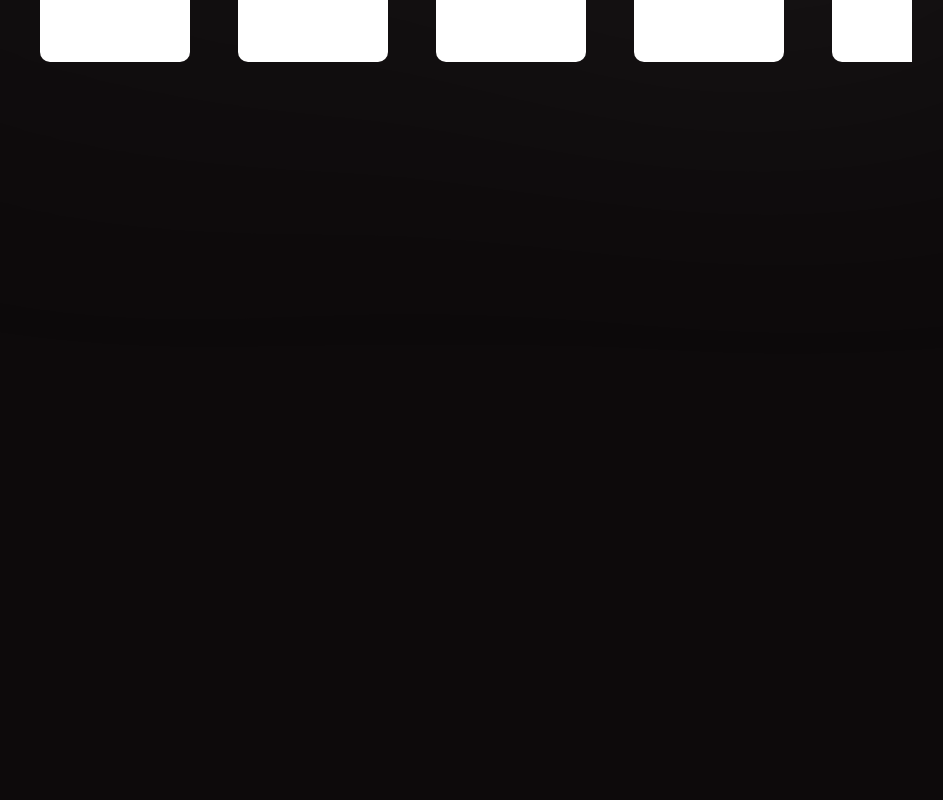
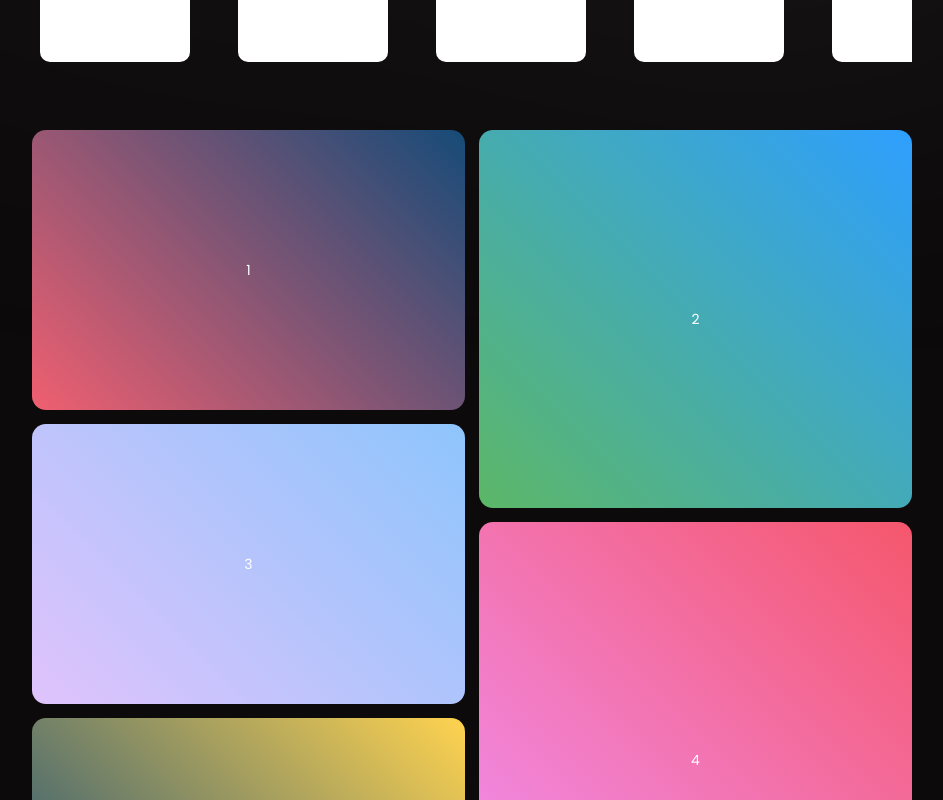
Before and after one commit to caiotheodoro/dbfy-client, a React (Vite) app: page /tests in a window 1280 px wide. Shown: the part 420-1220 px from the top of the page, without its empty margins (168-1111 px from the left). Before the commit the page ends 800 px from the top, so only its background shows below. Built offline with nearby package versions, Linux system fonts and the light colour scheme.

Commit message:
feat: 🎸 masonary grid component

```diff
--- /dev/null
+++ b/src/components/Masonry/index.tsx
@@ -0,0 +1,37 @@
+import { useEventListener } from '../../hooks'
+import React, { ReactNode, useEffect, useRef, useState } from 'react'
+import { Col, MasonryDiv } from './styles'
+
+
+const fillCols = (children: any, cols: any) => {
+    children?.forEach((child: any, i: number) => cols[i % cols.length].push(child))
+}
+
+interface IMasonryProps {
+    children: ReactNode
+    gap?: string
+    minWidth?: number
+}
+export function Masonry({ children, gap, minWidth = 500, ...rest }: IMasonryProps) {
+    const ref = useRef<HTMLDivElement>(null)
+    const [numCols, setNumCols] = useState(3)
+    const cols = [...Array(numCols)].map(() => [])
+    fillCols(children, cols)
+    const resizeHandler = () => {
+        const width = ref.current?.clientWidth
+        if (width) {
+            setNumCols(Math.ceil(width / minWidth))
+        }
+    }
+    useEffect(resizeHandler, [])
+    useEventListener(`resize`, resizeHandler)
+    return (
+        <MasonryDiv ref={ref} gap={gap} {...rest}>
+            {[...Array(numCols)].map((_, index) => (
+                <Col key={index} gap={gap}>
+                    {cols[index]}
+                </Col>
+            ))}
+        </MasonryDiv>
+    )
+}
--- /dev/null
+++ b/src/components/Masonry/styles.ts
@@ -0,0 +1,17 @@
+import styled from 'styled-components'
+
+interface MasonryProps {
+    gap?: string
+}
+
+export const MasonryDiv = styled.div<MasonryProps>`
+  display: grid;
+  width: 100%;
+  margin: 2em 0;
+  grid-auto-flow: column;
+  grid-gap: ${props => props.gap || `1em`};
+`
+export const Col = styled.div<MasonryProps>`
+  display: grid;
+  grid-gap: ${props => props.gap || `1em`};
+`
--- /dev/null
+++ b/src/hooks/index.tsx
@@ -0,0 +1,27 @@
+import { useEffect, useRef } from "react";
+
+export function useEventListener(eventName: string, handler: () => void, element = window) {
+    // Create a ref that stores handler
+    const savedHandler = useRef<() => void>();
+    // Update ref.current value if handler changes.
+    // This allows our effect below to always get latest handler ...
+    // ... without us needing to pass it in effect deps array ...
+    // ... and potentially cause effect to re-run every render.
+    useEffect(() => {
+        savedHandler.current = handler;
+    }, [handler]);
+    useEffect(() => {
+        // Make sure element supports addEventListener
+        // On
+        const isSupported = element && element.addEventListener;
+        if (!isSupported) return;
+        // Create event listener that calls handler function stored in ref
+        const eventListener = (event: Event) => savedHandler.current!();
+        // Add event listener
+        element.addEventListener(eventName, eventListener);
+        // Remove event listener on cleanup
+        return () => {
+            element.removeEventListener(eventName, eventListener);
+        }
+    }, [eventName, element]);
+}
--- /dev/null
+++ b/src/pages/Tests/components/Masonary/index.tsx
@@ -0,0 +1,24 @@
+import { Masonry } from '../../../../components/Masonry'
+import { ColorBox } from './styles'
+
+const data = [
+    [`20em`, `linear-gradient(45deg, #f05f70, #164b78)`],
+    [`12em`, `linear-gradient(45deg, #5cb767, #2e9fff)`],
+    [`20em`, `linear-gradient(45deg, #e0c3fc, #8ec5fc)`],
+    [`19em`, `linear-gradient(45deg, #f093fb, #f5576c)`],
+    [`20em`, `linear-gradient(45deg, #164b78, #ffd34f)`],
+]
+export function MasonryComponent() {
+    return (
+        <Masonry minWidth={600} >
+            {data.map(([minHeight, background], index) => (
+                <ColorBox
+                    key={index}
+                    style={{ background, minHeight }}
+                >
+                    {index + 1}
+                </ColorBox>
+            ))}
+        </Masonry>
+    )
+}
--- /dev/null
+++ b/src/pages/Tests/components/Masonary/styles.ts
@@ -0,0 +1,14 @@
+import styled from "styled-components";
+
+export const ColorBox = styled.div`
+  border-radius: 1em;
+  transition: 0.2s;
+  place-content: center;
+  display: grid;
+  color: white;
+  cursor: pointer;
+  :hover {
+    transform: scale(1.1);
+    box-shadow: 0 0 12px 0 var(--color-shadow);
+  }
+`
--- a/src/pages/Tests/index.tsx
+++ b/src/pages/Tests/index.tsx
@@ -1,5 +1,24 @@
+import { Masonry } from '../../components/Masonry'
+import { MasonryComponent } from './components/Masonary'
 import { CarouselContainer, CarouselItem, CategoriesContainer, TestsContainer } from './styles'
+
+const data = [
+  [`5em`, `linear-gradient(45deg, #f05f70, #164b78)`],
+  [`2em`, `linear-gradient(45deg, #5cb767, #2e9fff)`],
+  [`4em`, `linear-gradient(45deg, #e0c3fc, #8ec5fc)`],
+  [`7em`, `linear-gradient(45deg, #f093fb, #f5576c)`],
+  [`1em`, `linear-gradient(45deg, #ffd34f, #2e9fff)`],
+  [`3em`, `linear-gradient(45deg, #d299c2, #fef9d7)`],
+  [`2em`, `linear-gradient(45deg, #f6d365, #fda085)`],
+  [`5em`, `linear-gradient(45deg, #164b78, #ffd34f)`],
+  [`5em`, `linear-gradient(45deg, #96fbc4, #f9f586)`],
+]
+
+
 export function Tests() {
+
+  const divs = data.concat(data)
+
   return (
     <TestsContainer>
       <CategoriesContainer>
@@ -22,6 +41,7 @@ export function Tests() {
           <CarouselItem>
           </CarouselItem>
         </CarouselContainer>
+        <MasonryComponent />
       </CategoriesContainer>
     </TestsContainer>
   )
--- a/src/pages/Tests/styles.ts
+++ b/src/pages/Tests/styles.ts
@@ -56,3 +56,16 @@ export const CarouselItem = styled.div`
         transform: scale(1.05);
     }
 `
+
+export const ColorBox = styled.div`
+  border-radius: 1em;
+  transition: 0.2s;
+  place-content: center;
+  display: grid;
+  color: white;
+  cursor: pointer;
+  :hover {
+    transform: scale(1.1);
+    box-shadow: 0 0 12px 0 var(--color-shadow);
+  }
+`
```
